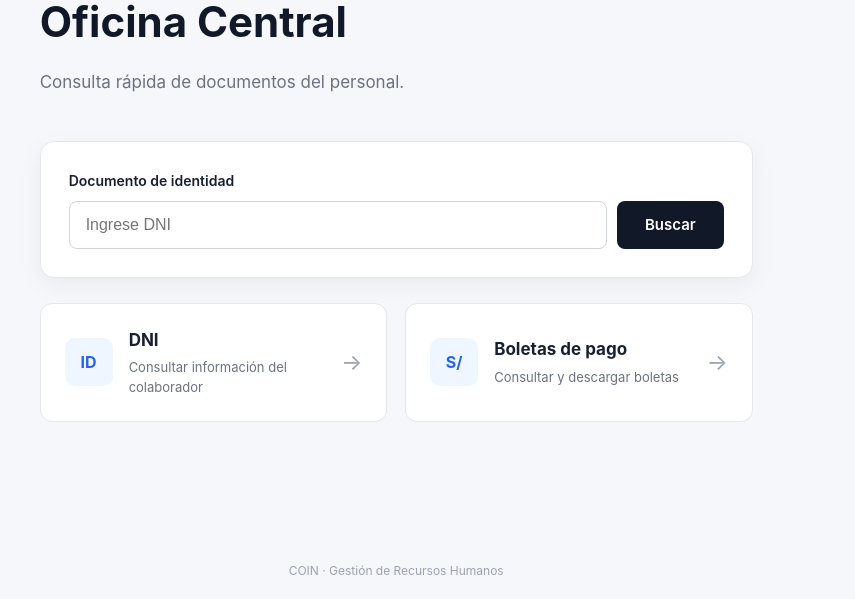
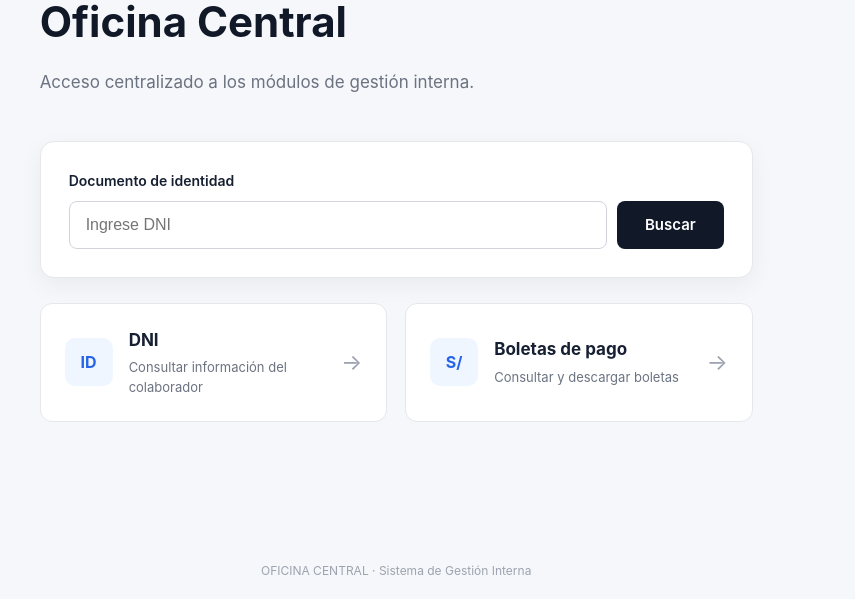
Before and after one commit to infinityonly32-rgb/vite-react-template, a React (Vite) app: page / in a window 1280 px wide. Shown: the part 198-797 px from the top of the page, without its empty margins (0-855 px from the left). Built offline with nearby package versions, Linux system fonts and the light colour scheme.

Commit message:
Update App.tsx

```diff
--- a/src/react-app/App.tsx
+++ b/src/react-app/App.tsx
@@ -18,7 +18,7 @@ function App() {
         <section className="hero">
           <p className="label">PLATAFORMA INTERNA</p>
           <h2>Oficina Central</h2>
-          <p>Consulta rápida de documentos del personal.</p>
+          <p>Acceso centralizado a los módulos de gestión interna.</p>
         </section>
 
         <section className="search">
@@ -57,7 +57,7 @@ function App() {
         </section>
       </main>
 
-      <footer>COIN · Gestión de Recursos Humanos</footer>
+      <footer>OFICINA CENTRAL · Sistema de Gestión Interna</footer>
     </div>
   );
 }
```
